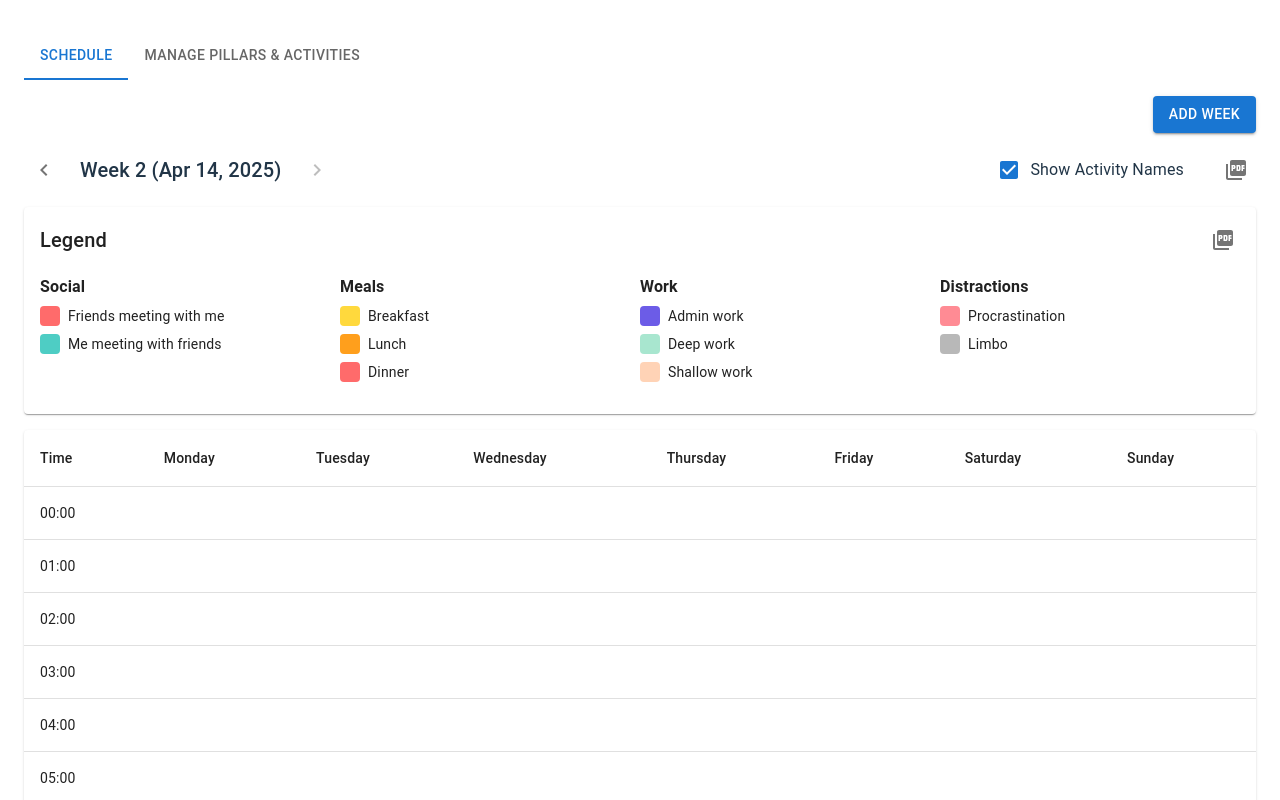
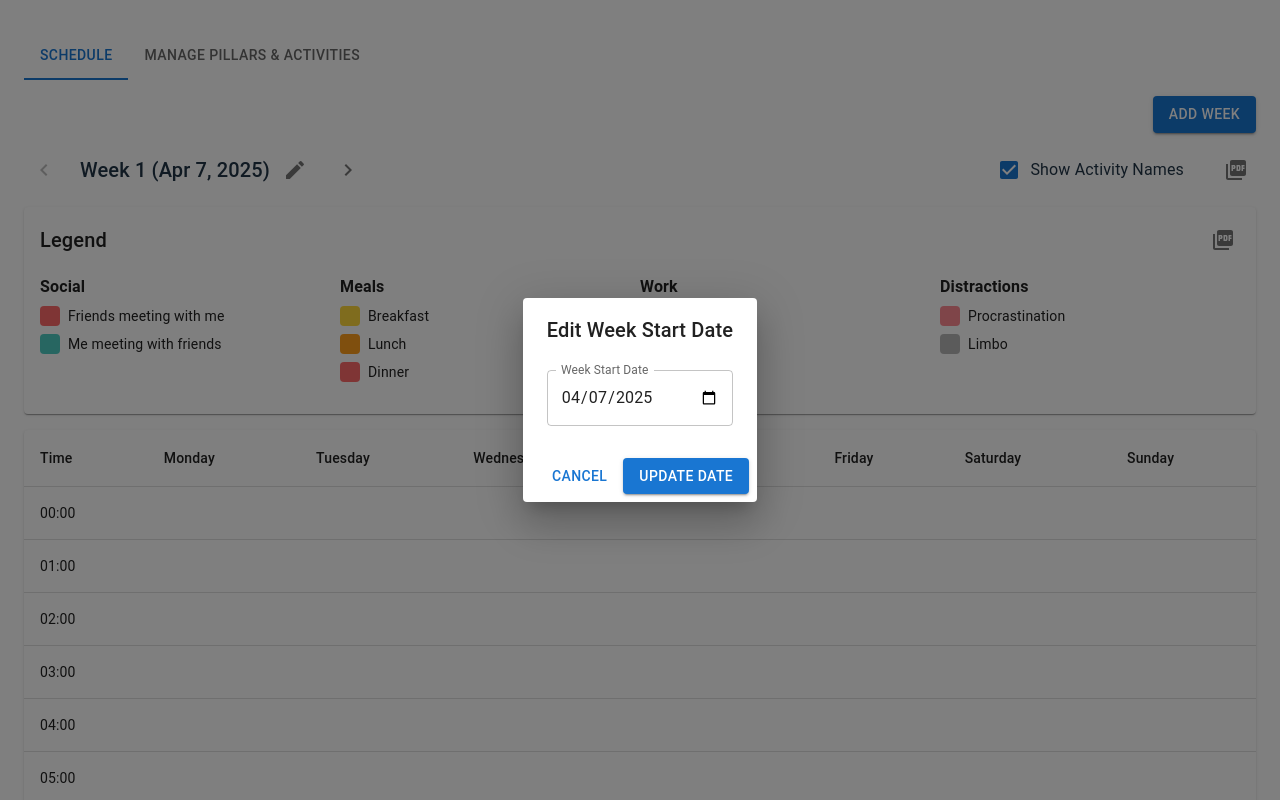
Before and after one commit to pimfm/colorcoded-week-schedule, a React (Vite) app: page / in a window 1280 px wide. Both pictures are taken after a click on the button 305 px from the left and 169 px from the top of the page. Shown: the top 800 px of the page. Built offline with nearby package versions, Linux system fonts and the light colour scheme.

Commit message:
Show activity names

```diff
--- a/src/components/Schedule.tsx
+++ b/src/components/Schedule.tsx
@@ -306,9 +306,16 @@ export const Schedule: React.FC<ScheduleProps> = ({
           <IconButton onClick={() => onWeekChange(currentWeekIndex - 1)} disabled={currentWeekIndex === 0}>
             <ChevronLeft />
           </IconButton>
-          <Typography variant="h6">
-            Week {currentWeekIndex + 1} ({formatDate(currentWeek.startDate)})
-          </Typography>
+          <Box sx={{ display: 'flex', alignItems: 'center', gap: 1 }}>
+            <Typography variant="h6">
+              Week {currentWeekIndex + 1} ({formatDate(currentWeek.startDate)})
+            </Typography>
+            <Tooltip title="Edit Week Start Date">
+              <IconButton onClick={handleEditDateClick} size="small">
+                <Edit />
+              </IconButton>
+            </Tooltip>
+          </Box>
           <IconButton onClick={() => onWeekChange(currentWeekIndex + 1)} disabled={currentWeekIndex === weeks.length - 1}>
             <ChevronRight />
           </IconButton>
@@ -463,6 +470,29 @@ export const Schedule: React.FC<ScheduleProps> = ({
           <Button onClick={() => setDetailsCell(null)}>Close</Button>
         </DialogActions>
       </Dialog>
+
+      {/* Edit Date Dialog */}
+      <Dialog open={isEditDateDialogOpen} onClose={() => setIsEditDateDialogOpen(false)}>
+        <DialogTitle>Edit Week Start Date</DialogTitle>
+        <DialogContent>
+          <TextField
+            autoFocus
+            margin="dense"
+            label="Week Start Date"
+            type="date"
+            fullWidth
+            value={editingWeekDate}
+            onChange={(e) => setEditingWeekDate(e.target.value)}
+            InputLabelProps={{
+              shrink: true,
+            }}
+          />
+        </DialogContent>
+        <DialogActions>
+          <Button onClick={() => setIsEditDateDialogOpen(false)}>Cancel</Button>
+          <Button onClick={handleUpdateDate} variant="contained">Update Date</Button>
+        </DialogActions>
+      </Dialog>
     </Box>
   );
 };
```
